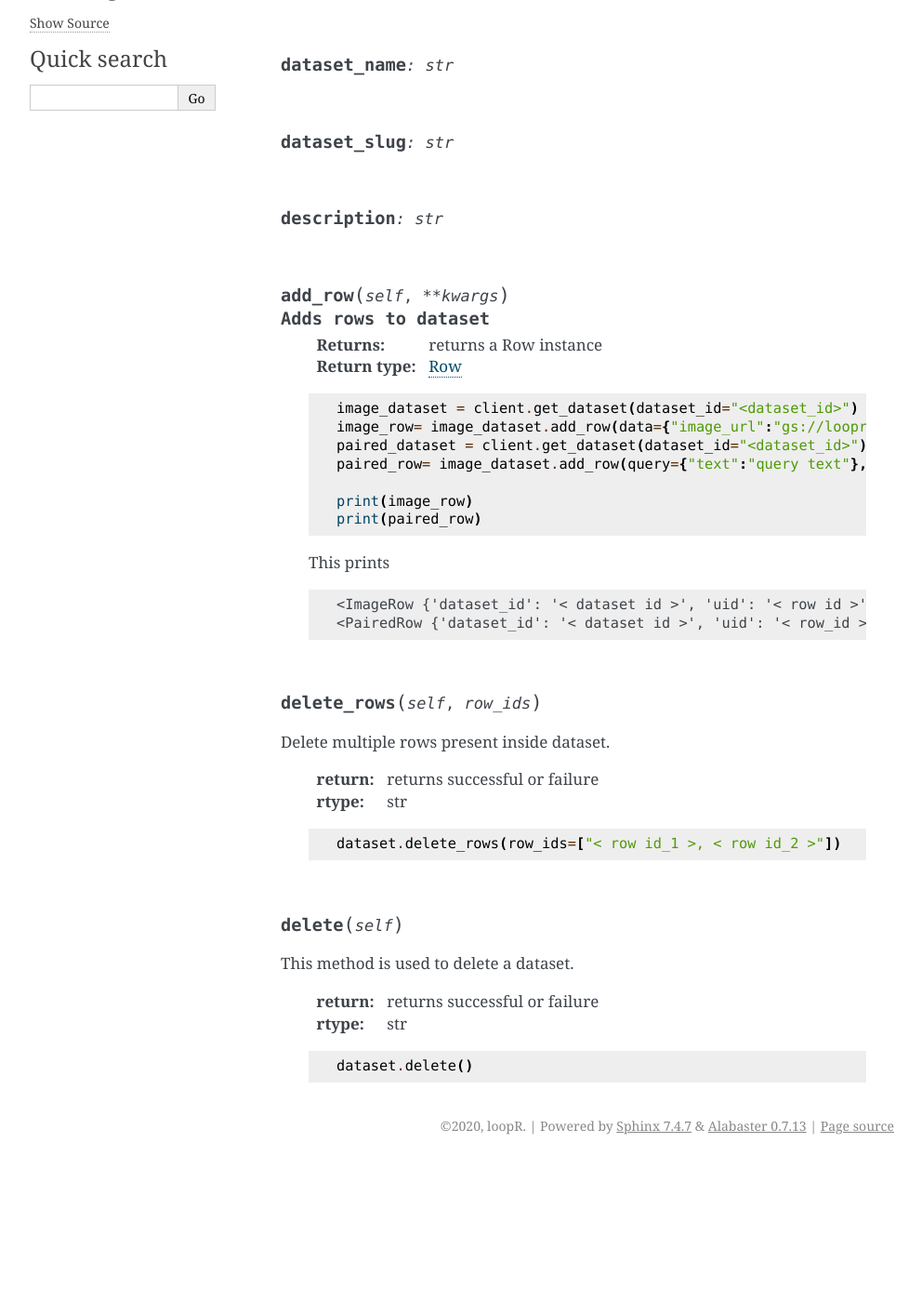
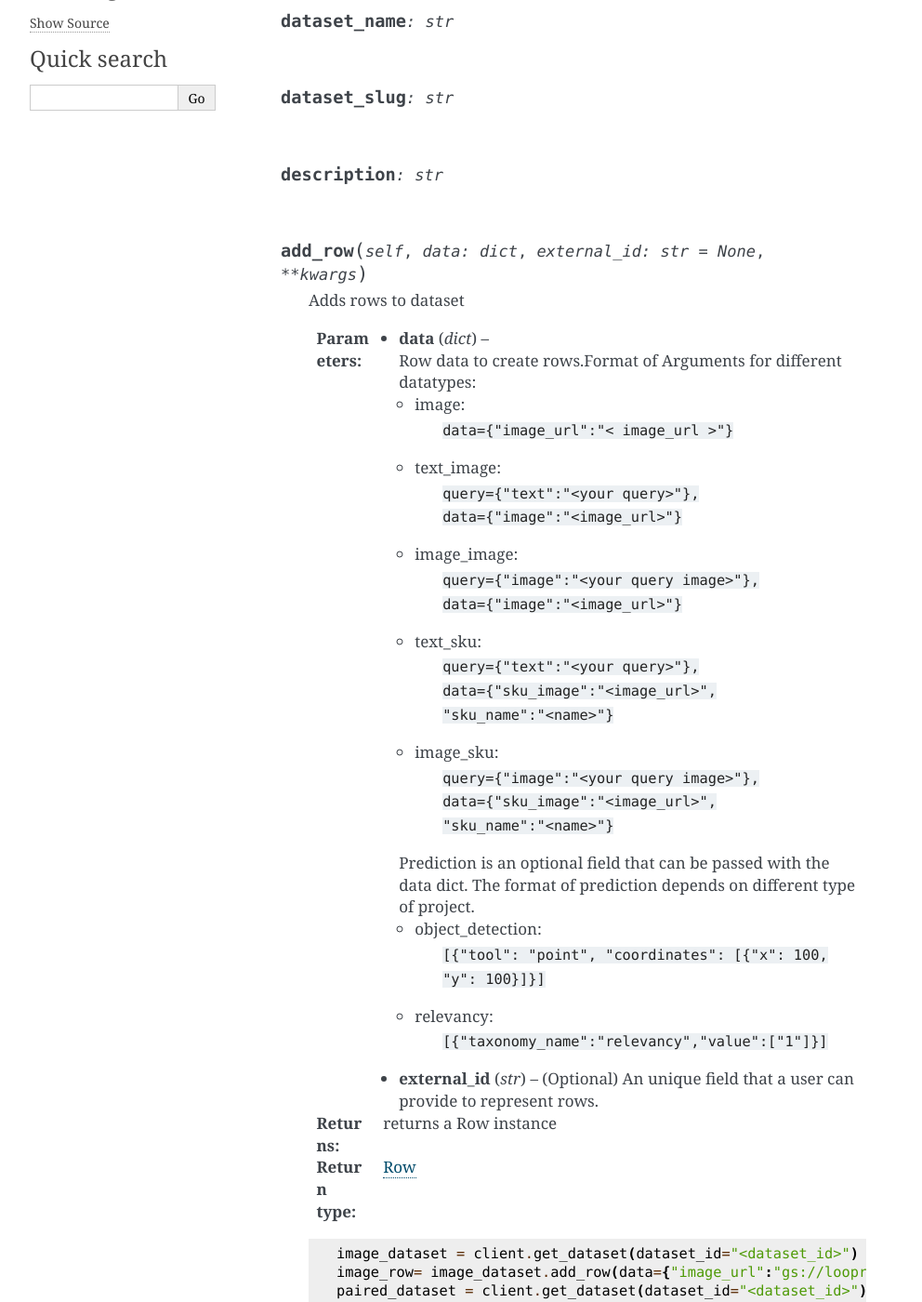
Before and after one commit to looprai/loopr-python-sdk, a Sphinx documentation site: the page built from docs/source/dataset.rst, in a window 1280 px wide and 1400 px high, scrolled down 332 px. Shown: the whole window at 93% size, without its empty margins (148-1140 px from the left). Built offline with Sphinx 7.4.7, drawn with Linux system fonts in a browser that asks for light colours; before the commit the page ends 1582 px from its top, so only the background shows below that; some of the changed text lies outside the part shown.

Commit message:
[sdk-docs][Abhijeet] added sphinx docs to sdk

```diff
--- a/docs/source/dataset.rst
+++ b/docs/source/dataset.rst
@@ -31,8 +29,32 @@ Dataset
 
    |
 
-   .. py:method:: add_row(self, **kwargs)
+   .. py:method:: add_row(self, data: dict, external_id: str = None, **kwargs)
+
     Adds rows to dataset
+
+    :param dict data: Row data to create rows.Format of Arguments for different datatypes:
+
+                * image:
+                    ``data={"image_url":"< image_url >"}``
+                * text_image:
+                    ``query={"text":"<your query>"}, data={"image":"<image_url>"}``
+                * image_image:
+                    ``query={"image":"<your query image>"}, data={"image":"<image_url>"}``
+                * text_sku:
+                    ``query={"text":"<your query>"}, data={"sku_image":"<image_url>", "sku_name":"<name>"}``
+                * image_sku:
+                    ``query={"image":"<your query image>"}, data={"sku_image":"<image_url>", "sku_name":"<name>"}``
+
+                Prediction is an optional field that can be passed with the data dict. The format of prediction depends \
+                on different type of project.
+
+                * object_detection:
+                    ``[{"tool": "point", "coordinates": [{"x": 100, "y": 100}]}]``
+                * relevancy:
+                    ``[{"taxonomy_name":"relevancy","value":["1"]}]``
+
+    :param str external_id: (Optional) An unique field that a user can provide to represent rows.
 
     :return: returns a Row instance
     :rtype: Row
@@ -59,20 +81,21 @@ Dataset
 
    .. py:method:: delete_rows(self, row_ids)
 
-   Delete multiple rows present inside dataset.
+    Delete multiple rows present inside dataset.
 
+    :param list row_ids: The list of row_ids which is to be deleted.
     :return: returns successful or failure
     :rtype: str
 
     .. code-block:: python
 
-        dataset.delete_rows(row_ids=["< row id_1 >, < row id_2 >"])
+        dataset.delete_rows(row_ids=["< row id_1 >", "< row id_2 >"])
 
    |
 
    .. py:method:: delete(self)
 
-   This method is used to delete a dataset.
+    This method is used to delete a dataset.
 
     :return: returns successful or failure
     :rtype: str
--- a/docs/source/index.rst
+++ b/docs/source/index.rst
@@ -108,7 +112,7 @@ Creating a Dataset
     )
     print(dataset)
 
- This prints:
+This prints:
 
 .. code-block:: text
 
--- a/docs/source/project.rst
+++ b/docs/source/project.rst
@@ -34,7 +34,7 @@ Project
 
    .. py:method:: delete(self)
 
-   This method is used to delete a project.
+    This method is used to delete a project.
 
     :return: returns successful or failure
     :rtype: str
--- a/docs/source/row.rst
+++ b/docs/source/row.rst
@@ -18,7 +18,7 @@ Row
 
    .. py:method:: delete(self)
 
-   This method is used to delete a row.
+    This method is used to delete a row.
 
     :return: returns successful or failure
     :rtype: str
--- a/pyproject.toml
+++ b/pyproject.toml
@@ -3,6 +3,8 @@ name = "loopr"
 version = "0.1.0"
 description = "A python sdk to interact with loopR APIs."
 authors = ["LoopR"]
+license = "MIT"
+documentation = "https://loopr.readthedocs.io/en/latest/index.html"
 
 [tool.poetry.dependencies]
 python = "^3.6"
```
Also changed, not shown: other parts of docs/source/dataset.rst (+0 -2 lines), other parts of docs/source/index.rst (+4 -0 lines), docs/source/client.rst (+13 -13 lines).
